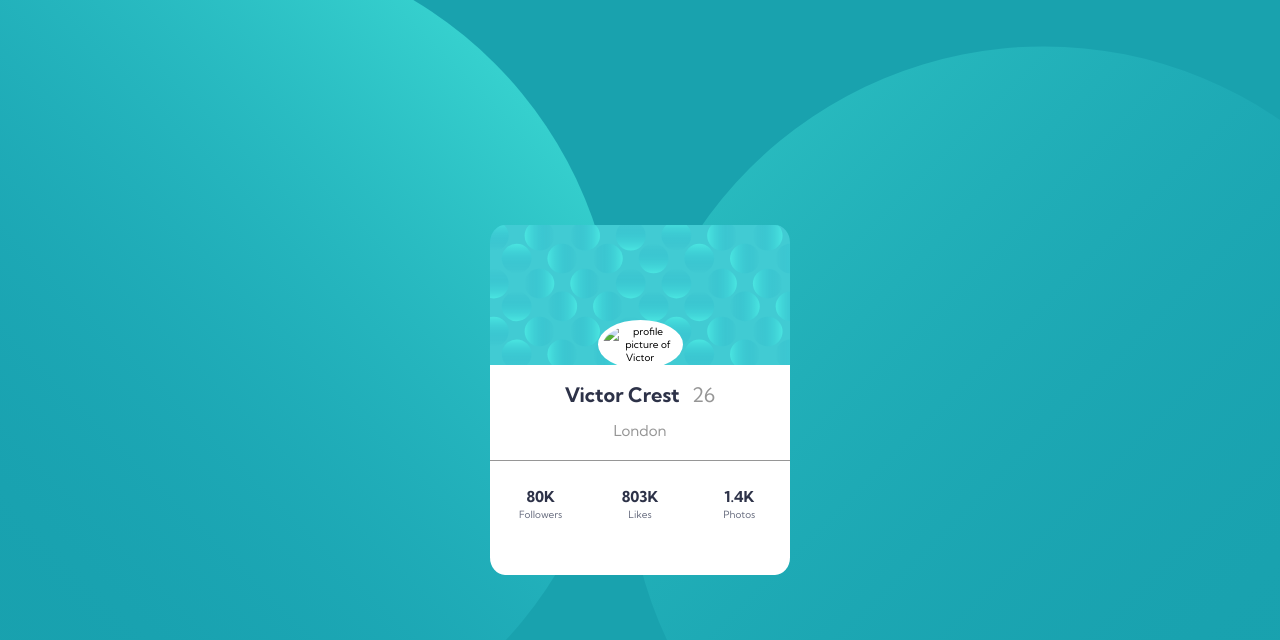
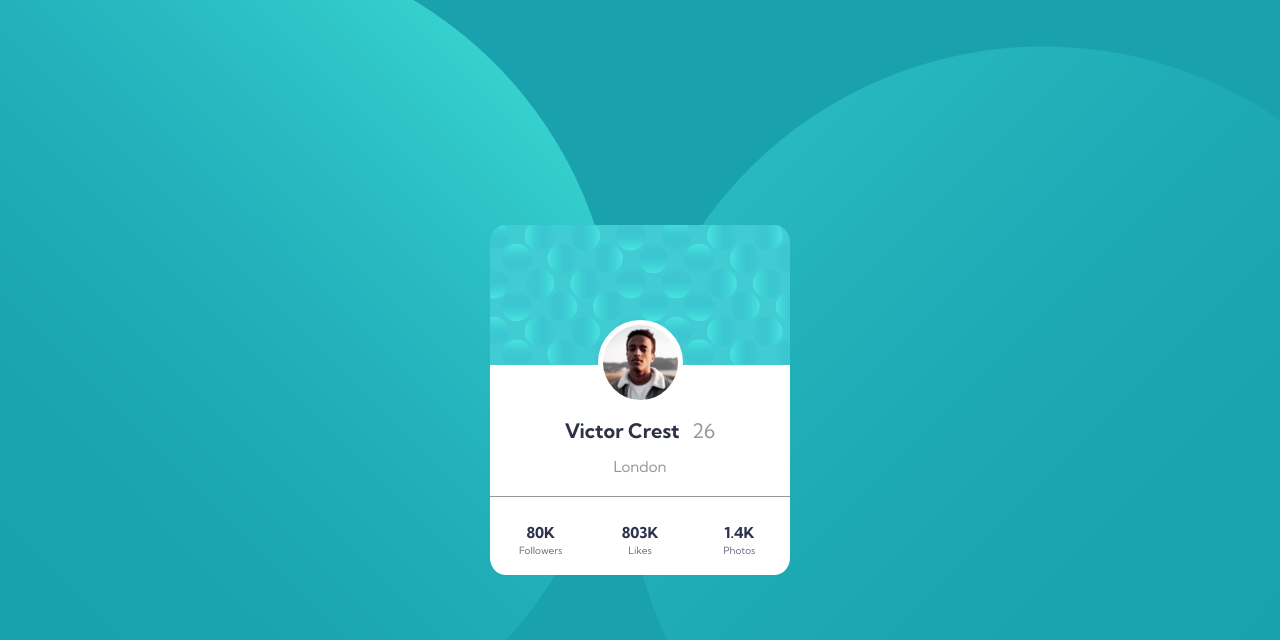
Before and after one commit to laurahayward-22/profile-card-component, a plain HTML site: page index.html in a window 1280 px wide. Drawn offline with Linux system fonts and the light colour scheme; files whose address does not match are found by name.

Commit message:
Update index.html

```diff
--- a/index.html
+++ b/index.html
@@ -23,7 +23,7 @@
 
   <div class="profile-card">
 
-    <img class="profile-image" alt="profile picture of Victor" src="images/image-victor.jpg" />
+    <img class="profile-image" alt="profile picture of Victor" src="image-victor.jpg" />
 
     <h1 class="profile-name">Victor Crest </h1>
     <h1 class="profile-head">26</h1>
```
